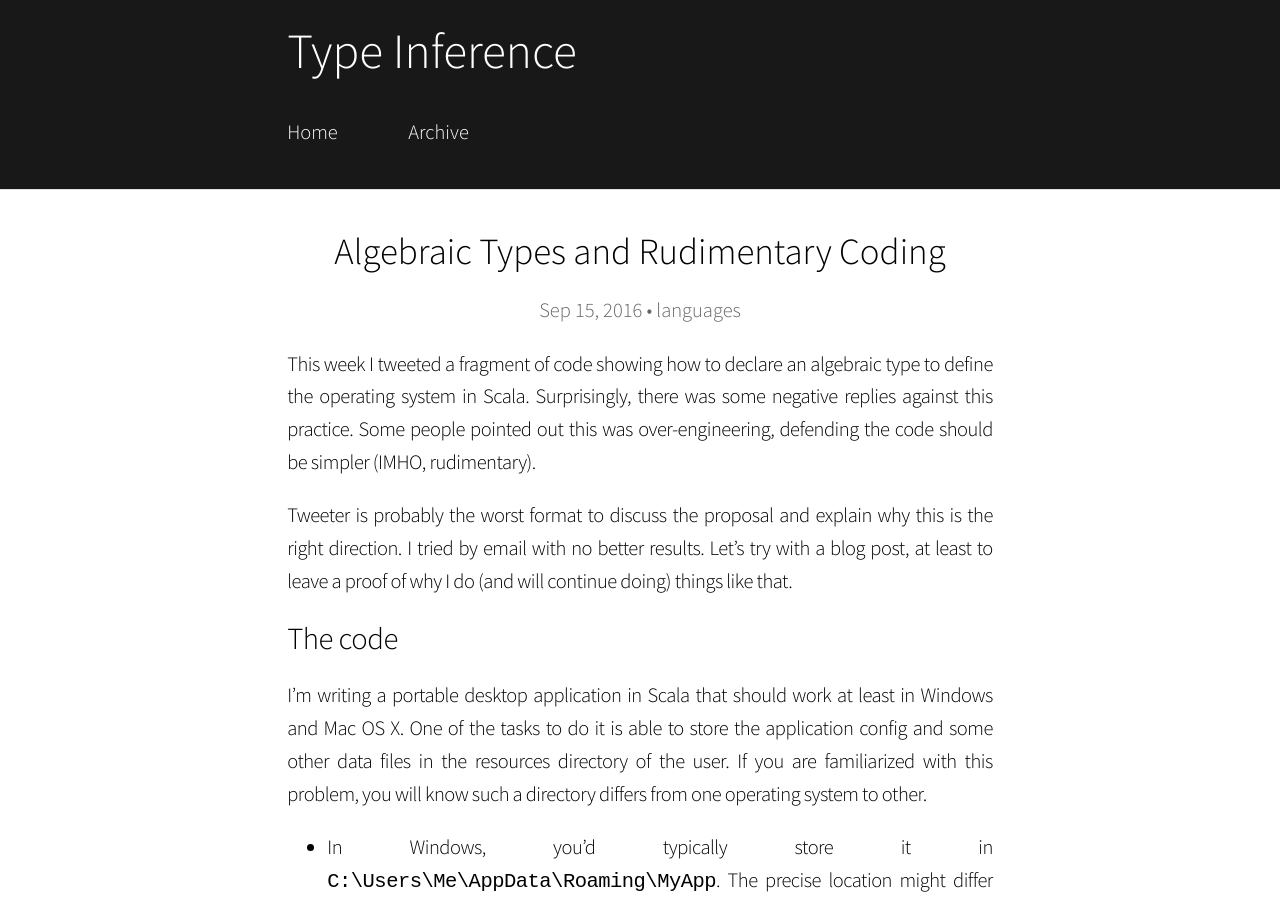
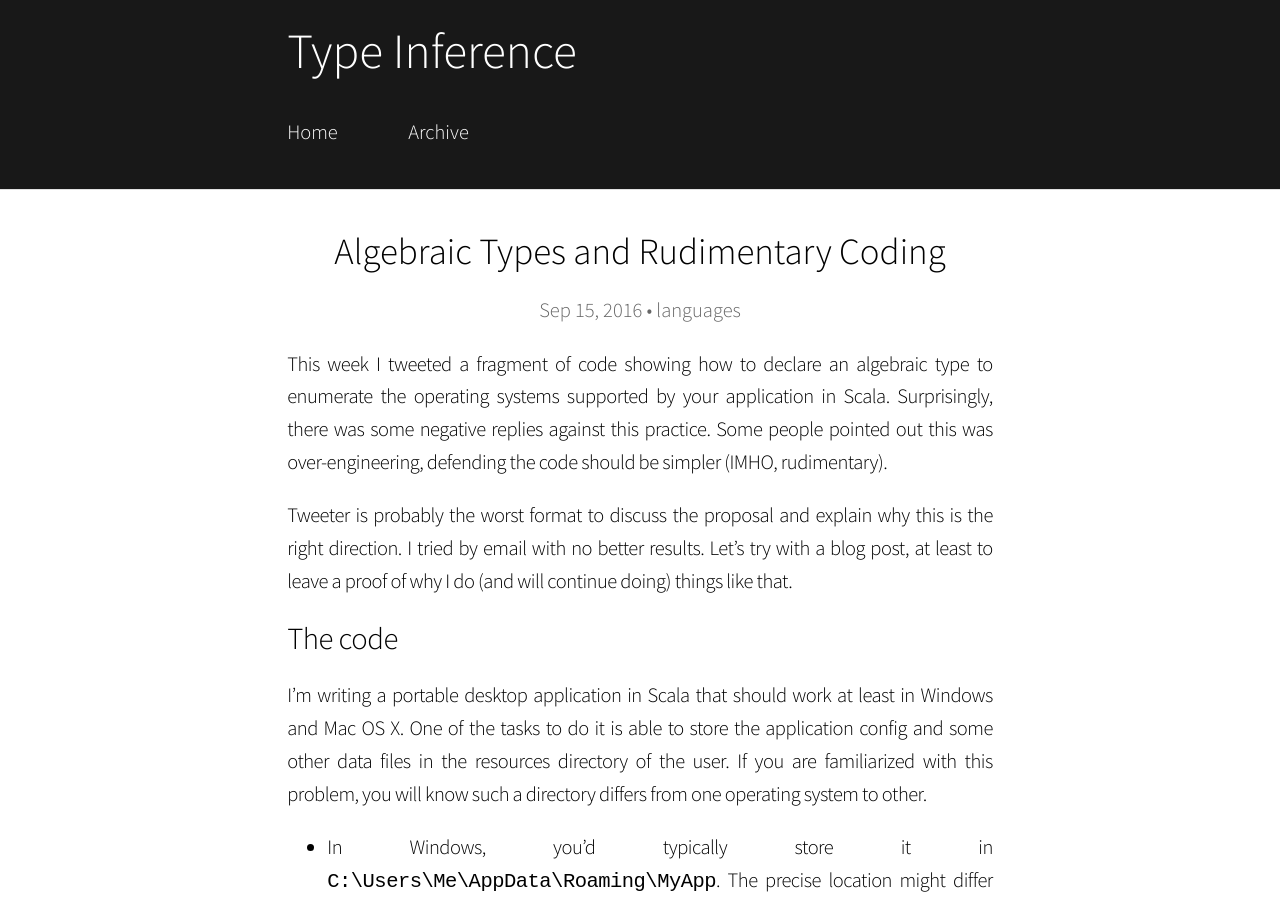
Before and after one commit to apoloval/apoloval.github.com, a Jekyll site: the page built from _posts/2016-09-15-algebraic-types-and-rudimentary-coding.md, in a window 1280 px wide and 900 px high. Built offline with Jekyll 4.4.1, drawn with Linux system fonts in a browser that asks for light colours; nearby versions of some CDN libraries; some web fonts are replaced; comment, search, counter and statistics services are not loaded.

Commit message:
Some rewording in Algebraic Types and Rudimentary Coding

```diff
--- a/_posts/2016-09-15-algebraic-types-and-rudimentary-coding.md
+++ b/_posts/2016-09-15-algebraic-types-and-rudimentary-coding.md
@@ -5,7 +5,7 @@ category: languages
 permalink: /languages/:year/:month/:day/:title.html
 ---
 
-This week I tweeted a fragment of code showing how to declare an algebraic type to define the operating system in Scala. Surprisingly, there was some negative replies against this practice. Some people pointed out this was over-engineering, defending the code should be simpler (IMHO, rudimentary).
+This week I tweeted a fragment of code showing how to declare an algebraic type to enumerate the operating systems supported by your application in Scala. Surprisingly, there was some negative replies against this practice. Some people pointed out this was over-engineering, defending the code should be simpler (IMHO, rudimentary).
 
 Tweeter is probably the worst format to discuss the proposal and explain why this is the right direction. I tried by email with no better results. Let's try with a blog post, at least to leave a proof of why I do (and will continue doing) things like that.
 
```
